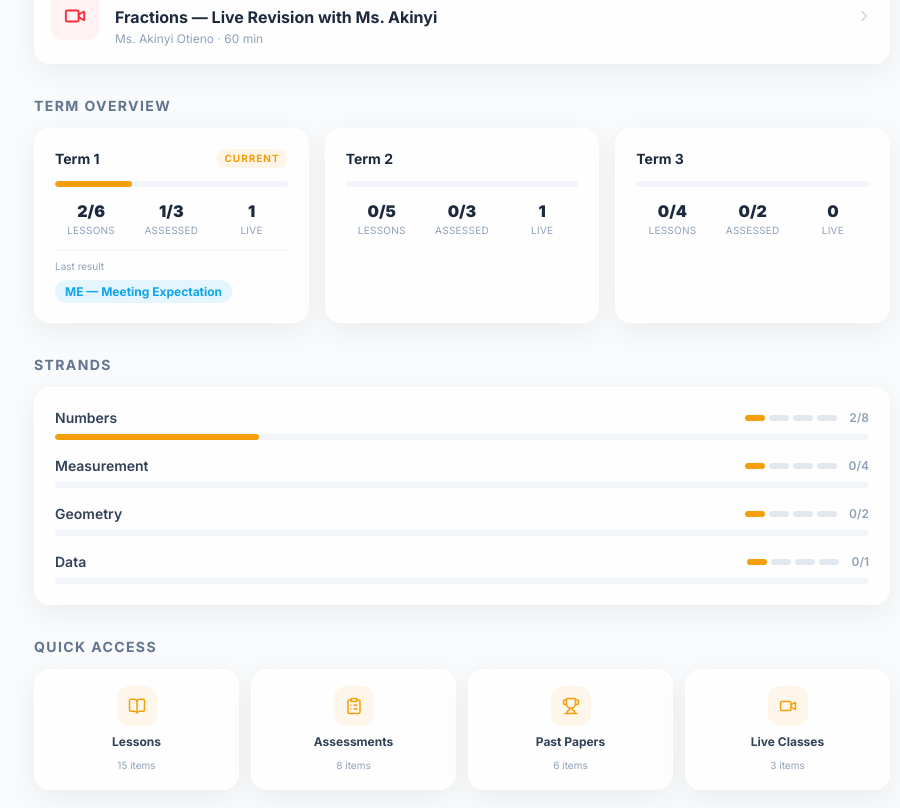
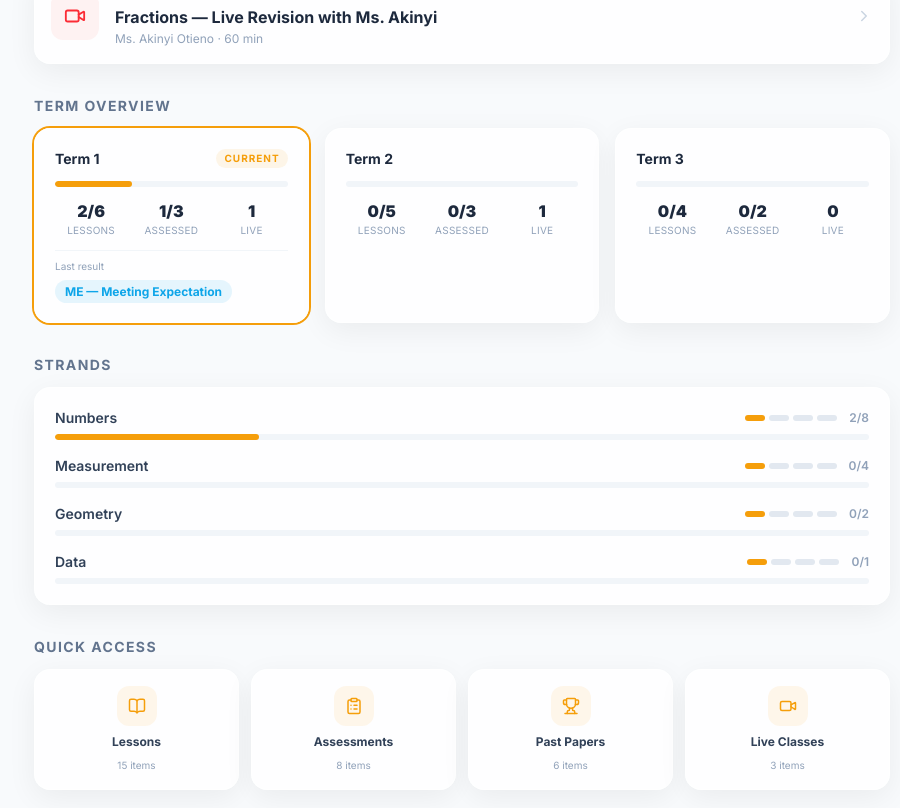
Before and after one commit to issacarly/daraja-project, a Next.js app in the folder client/: page /dashboard/subject/1 in a window 1280 px wide. Shown: the part 802-1610 px from the top of the page, without its empty margins (178-1078 px from the left). Built offline with nearby package versions, Linux system fonts and the light colour scheme.

Commit message:
fix: resolve invalid ringColor property in OverviewTab

```diff
--- a/client/src/components/tabs/OverviewTab.tsx
+++ b/client/src/components/tabs/OverviewTab.tsx
@@ -41,8 +41,8 @@ function TermSummaryCard({
 
   return (
     <div
-      className={`glass-card rounded-2xl p-5 ${isCurrent ? "ring-2" : ""}`}
-      style={isCurrent ? { ringColor: color } : {}}
+      className="glass-card rounded-2xl p-5"
+      style={isCurrent ? { boxShadow: `0 0 0 2px ${color}` } : {}}
     >
       <div className="flex items-center justify-between mb-3">
         <h3 className="font-bold text-slate-800 text-sm">{TERM_LABELS[term.term]}</h3>
```
